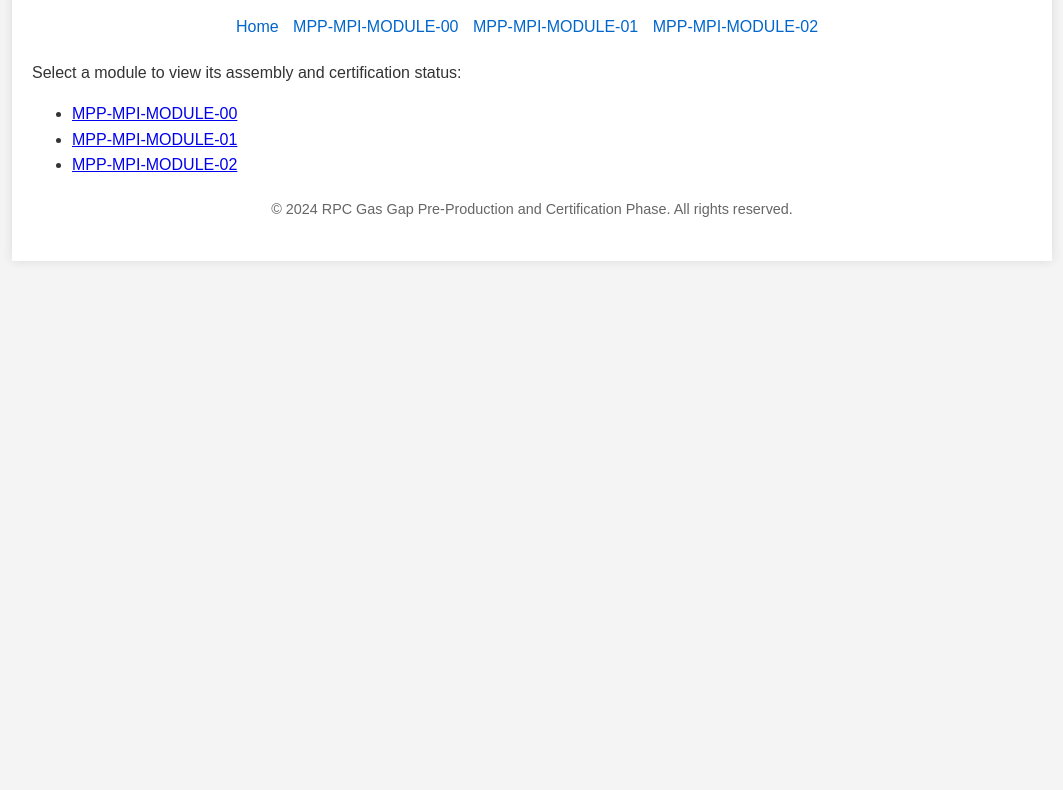
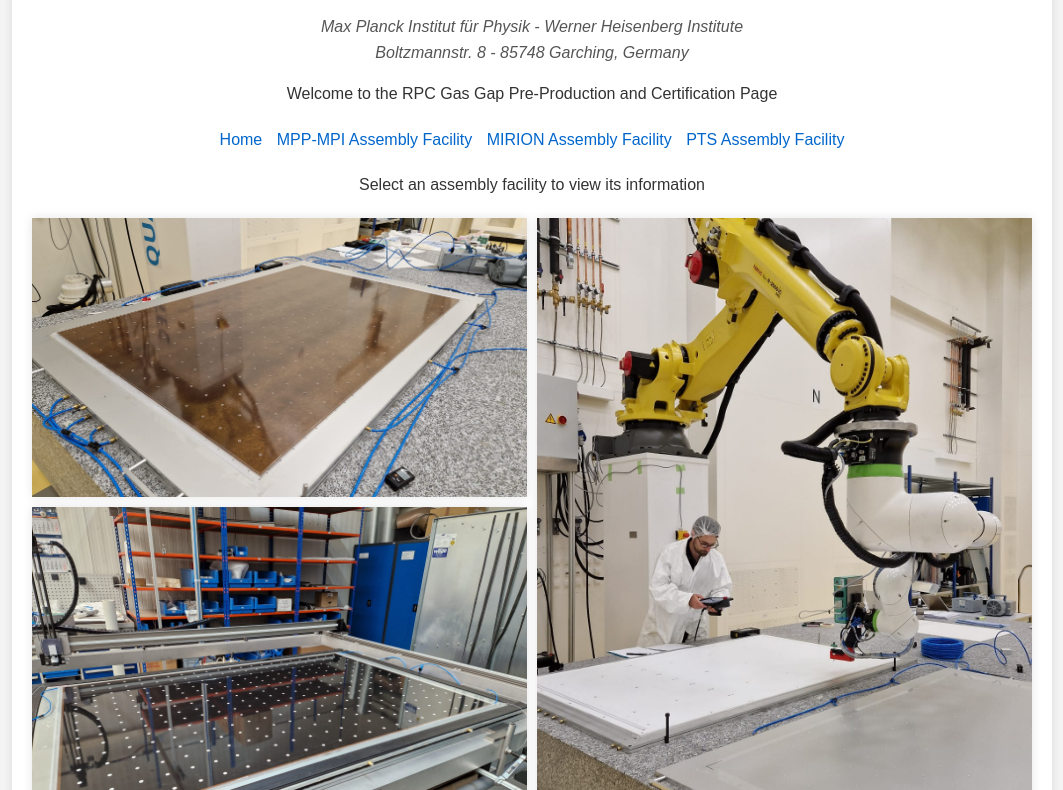
Before and after one commit to fallavol/RPC-Gas-Gap-Pre-Production-Phase, a plain HTML site: page index.html in a window 1280 px wide. Shown: the part 128-918 px from the top of the page, without its empty margins (108-1171 px from the left). Before the commit the page ends 800 px from the top, so only its background shows below. Drawn offline with Linux system fonts and the light colour scheme.

Commit message:
Add files via upload

```diff
--- a/index.html
+++ b/index.html
@@ -3,7 +3,8 @@
 <head>
     <meta charset="UTF-8">
     <meta name="viewport" content="width=device-width, initial-scale=1.0">
-    <title>MPP-MPI Assembly Facility</title>
+    <meta name="description" content="Welcome to the RPC Gas Gap Pre-Production and Certification Phase at the Max Planck Institut für Physik - Werner Heisenberg Institute.">
+    <title>RPC Gas Gap Pre-Production and Certification Phase</title>
     <style>
         body {
             font-family: Arial, sans-serif;
@@ -35,6 +36,9 @@
             display: inline;
             margin-right: 10px;
         }
+        nav ul li:last-child {
+            margin-right: 0;
+        }
         nav ul li a {
             text-decoration: none;
             color: #0066cc;
@@ -55,10 +59,45 @@
             font-style: italic;
             color: #555;
         }
-        @media (max-width: 600px) {
-            nav ul li {
-                display: block;
-                margin: 10px 0;
+        .photo-container {
+            display: flex;
+            flex-wrap: wrap;
+            justify-content: space-between;
+            gap: 10px;
+            margin-top: 20px;
+        }
+        .photo-container > div {
+            flex: 1;
+            display: flex;
+            flex-direction: column;
+        }
+        .photo-container .vertical-stack {
+            justify-content: space-between;
+        }
+        .photo-container img {
+            width: 100%;
+            height: auto;
+            box-shadow: 0 0 10px rgba(0, 0, 0, 0.1);
+            object-fit: cover;
+        }
+        .photo-container > div:last-child img {
+            width: 100%;
+            height: auto;
+            max-height: 660px; /* Adjust this value as needed */
+            box-shadow: 0 0 10px rgba(0, 0, 0, 0.1);
+            object-fit: cover;
+        }
+        .developer-info {
+            margin-top: 20px;
+            font-size: 0.9em;
+            color: #666;
+        }
+        @media (max-width: 768px) {
+            .photo-container {
+                flex-direction: column;
+            }
+            .photo-container > div {
+                margin-bottom: 10px;
             }
         }
     </style>
@@ -66,29 +105,37 @@
 <body>
     <div class="container">
         <header>
-            <h1>MPP-MPI Assembly Facility</h1>
+            <h1>RPC Gas Gap Pre-Production and Certification Phase</h1>
+            <p class="institute-info">Max Planck Institut für Physik - Werner Heisenberg Institute<br>
+            Boltzmannstr. 8 - 85748 Garching, Germany</p>
+            <p class="centered-text">Welcome to the RPC Gas Gap Pre-Production and Certification Page</p>
         </header>
 
         <nav>
             <ul>
-                <li><a href="index.html">Home</a></li>
-                <li><a href="MPP-MPI-MODULE-00.html">MPP-MPI-MODULE-00</a></li>
-                <li><a href="MPP-MPI-MODULE-01.html">MPP-MPI-MODULE-01</a></li>
-                <li><a href="MPP-MPI-MODULE-02.html">MPP-MPI-MODULE-02</a></li>
+                <li><a href="index.html" aria-label="Home">Home</a></li>
+                <li><a href="MPP-MPI_Assembly_Facility.html" aria-label="MPP-MPI Assembly Facility">MPP-MPI Assembly Facility</a></li>
+                <li><a href="MIRION_Assembly_Facility.html" aria-label="MIRION Assembly Facility">MIRION Assembly Facility</a></li>
+                <li><a href="PTS_Assembly_Facility.html" aria-label="PTS Assembly Facility">PTS Assembly Facility</a></li>
             </ul>
         </nav>
 
         <main>
-            <p>Select a module to view its assembly and certification status:</p>
-            <ul>
-                <li><a href="MPP-MPI-MODULE-00.html">MPP-MPI-MODULE-00</a></li>
-                <li><a href="MPP-MPI-MODULE-01.html">MPP-MPI-MODULE-01</a></li>
-                <li><a href="MPP-MPI-MODULE-02.html">MPP-MPI-MODULE-02</a></li>
-            </ul>
+            <p class="centered-text">Select an assembly facility to view its information</p>
+            <div class="photo-container">
+                <div class="vertical-stack">
+                    <img src="RPC_Assembly_pic001.jpeg" alt="Technicians working at MIRION Assembly Facility">
+                    <img src="RPC_Assembly_pic003.jpeg" alt="Equipment setup at PTS Assembly Facility">
+                </div>
+                <div>
+                    <img src="RPC_Assembly_pic002.jpeg" alt="Inside view of MPP-MPI Assembly Facility">
+                </div>
+            </div>
         </main>
 
         <footer>
             <p>&copy; 2024 RPC Gas Gap Pre-Production and Certification Phase. All rights reserved.</p>
+            <p class="developer-info">Developed by Dr. Francesco Fallavollita. Contact: <a href="mailto:fallavol@mpp.mpg.de">fallavol@mpp.mpg.de</a></p>
         </footer>
     </div>
 </body>
```
